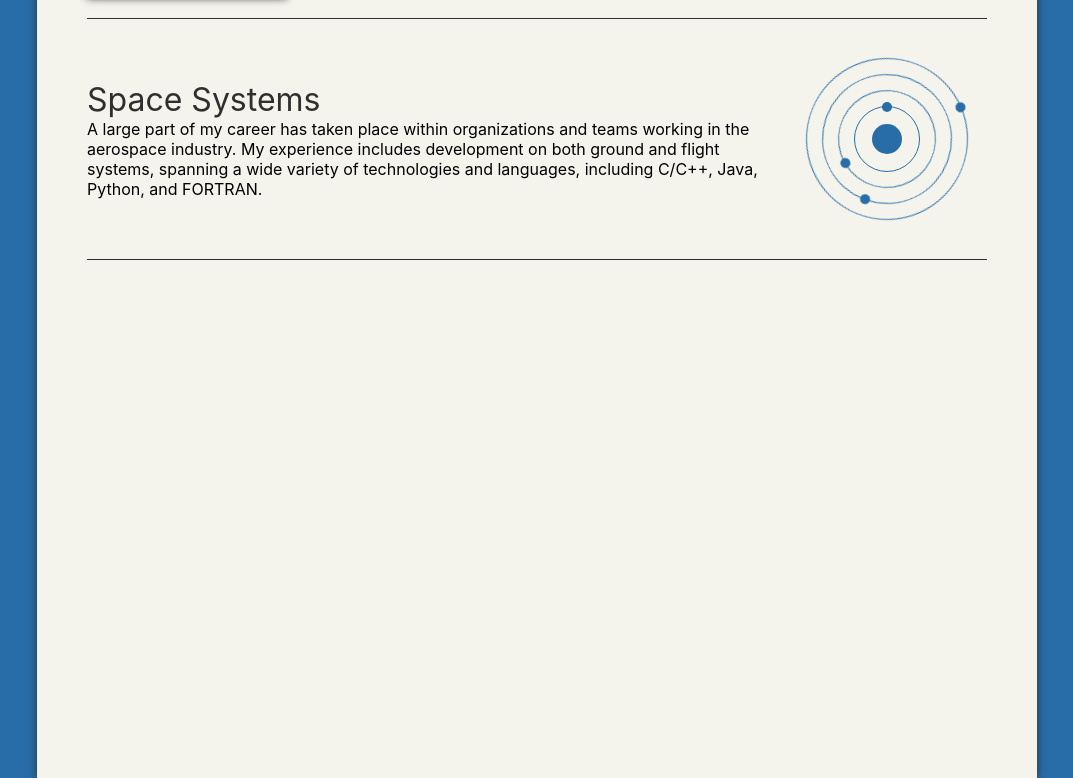
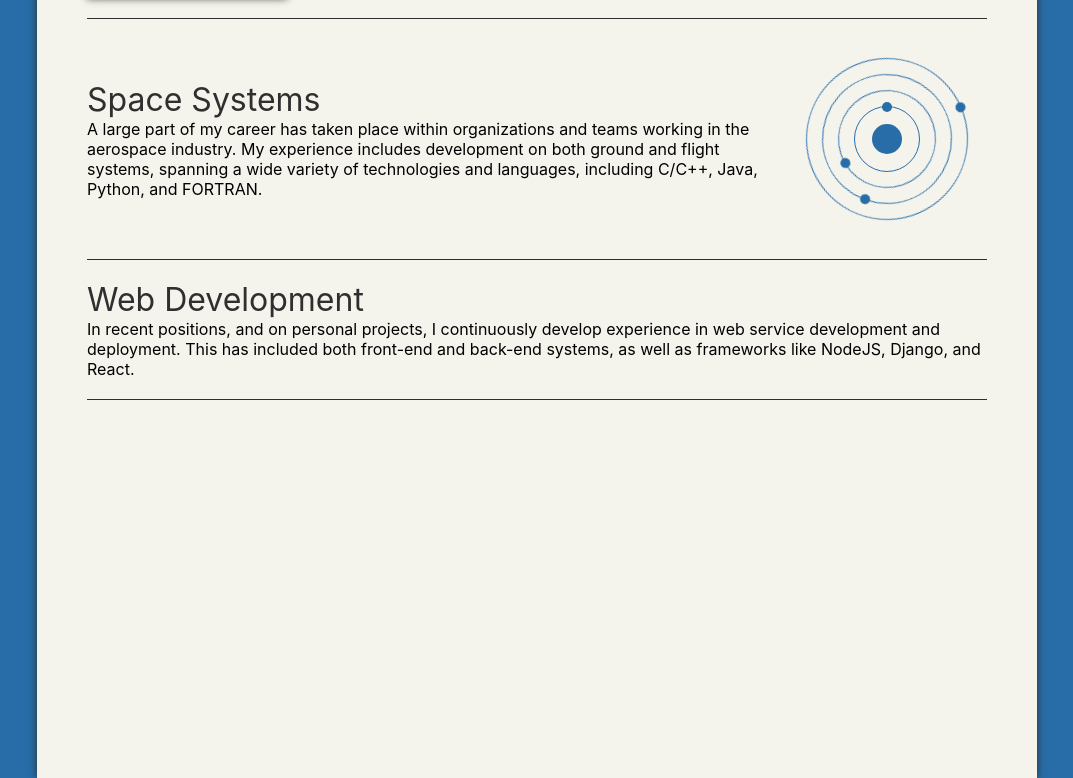
Before and after one commit to MMazzocchi/mmazzocchi.github.io, a React (Create React App) app: page / in a window 1280 px wide. Shown: the part 803-1581 px from the top of the page, without its empty margins (103-1176 px from the left). Built offline with nearby package versions, Linux system fonts and the light colour scheme.

Commit message:
Added basic web section.

```diff
--- a/src/home/index.js
+++ b/src/home/index.js
@@ -5,6 +5,7 @@ import Header from './Header.js';
 import { color1, standard_shadow } from '../styles.js';
 import Hello from './sections/hello';
 import Space from './sections/space';
+import Web from './sections/web';
 
 const styles = {
   splash: {
@@ -46,6 +47,7 @@ const Home = ({ classes }) => (
         <div className={ classes.content }>
           <Hello />
           <Space />
+          <Web />
         </div>
       </div>
     </div>
--- /dev/null
+++ b/src/home/sections/web/index.js
@@ -0,0 +1,29 @@
+import React from 'react';
+import withStyles from '@material-ui/core/styles/withStyles.js';
+import Section from '../Section.js';
+import { color3 } from '../../../styles.js';
+
+const styles = {
+  title: {
+    'color': color3,
+    'font-size': 'xx-large',
+  },
+};
+
+const Web = ({ classes }) => (
+  <Section>
+    <div>
+      <div className={ classes.title }>
+        Web Development
+      </div>
+      <div>
+        In recent positions, and on personal projects, I continuously develop
+        experience in web service development and deployment. This has included
+        both front-end and back-end systems, as well as frameworks like NodeJS,
+        Django, and React.
+      </div>
+    </div>
+  </Section>
+);
+
+export default withStyles(styles)(Web);
```
